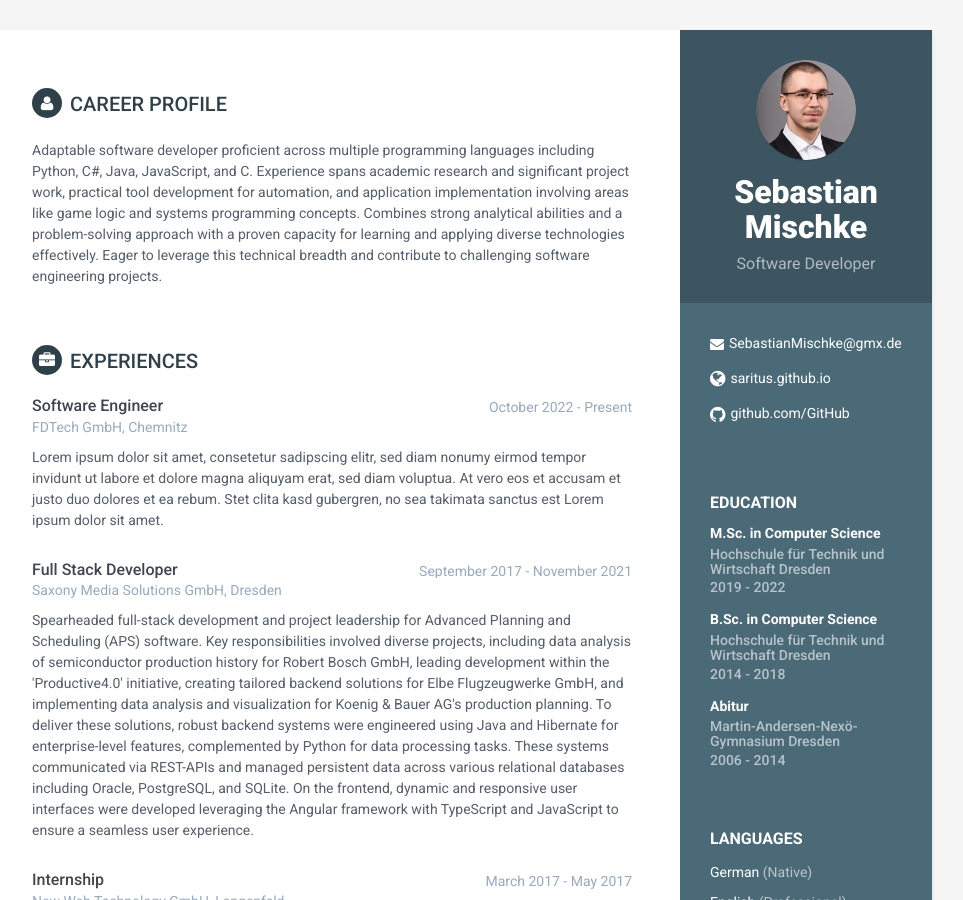
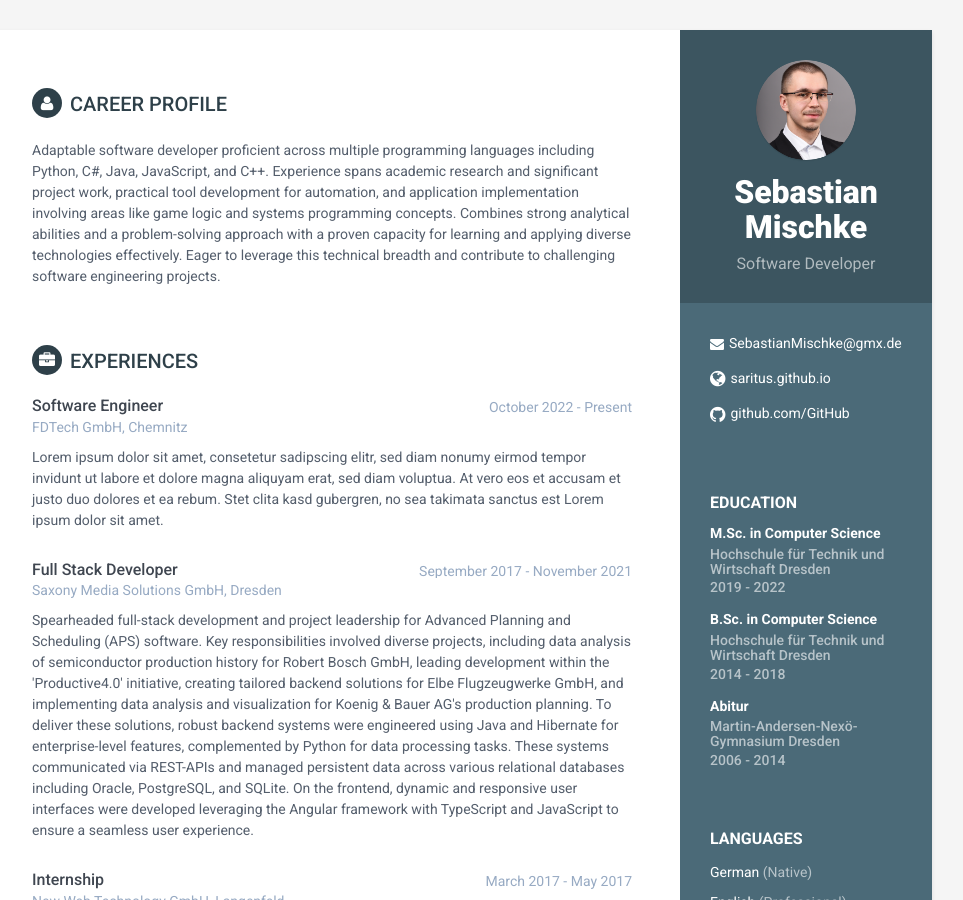
Before and after one commit to Saritus/saritus.github.io, a Jekyll site: the page built from index.html, in a window 1280 px wide and 900 px high. Shown: the whole window, without its empty margins (188-1151 px from the left). Built offline with Jekyll 4.4.1, drawn with Linux system fonts in a browser that asks for light colours.

Commit message:
Change C to Cpp

```diff
--- a/_includes/career-profile.html
+++ b/_includes/career-profile.html
@@ -2,7 +2,7 @@
   <h2 class="section-title"><i class="fa fa-user"></i>Career Profile</h2>
   <div class="summary">
     <p>
-      Adaptable software developer proficient across multiple programming languages including Python, C#, Java, JavaScript, and C.
+      Adaptable software developer proficient across multiple programming languages including Python, C#, Java, JavaScript, and C++.
       Experience spans academic research and significant project work, practical tool development for automation, and application
       implementation involving areas like game logic and systems programming concepts. Combines strong analytical abilities and a
       problem-solving approach with a proven capacity for learning and applying diverse technologies effectively. Eager to leverage this
```
